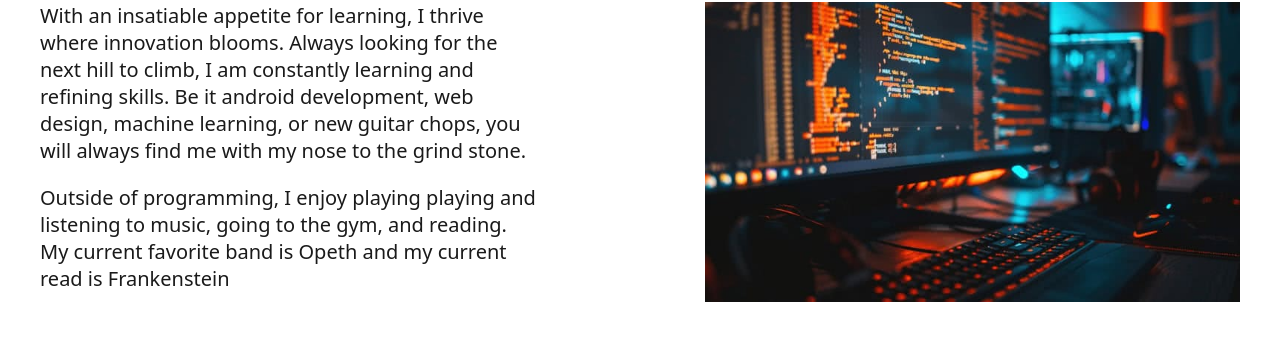
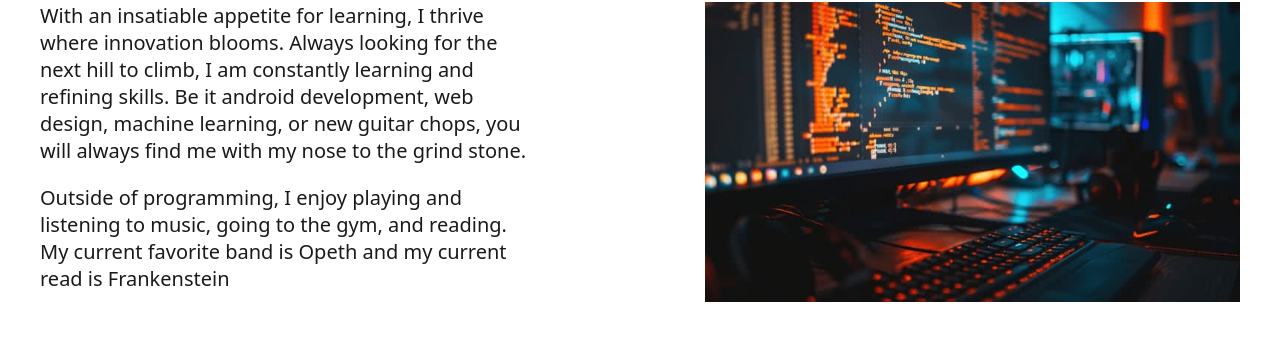
Before and after one commit to scartisp/personal-website, a React (Vite) app: page / in a window 1280 px wide. Shown: the part 2074-2416 px from the top of the page. Built offline with nearby package versions, Linux system fonts and the light colour scheme; a web font is replaced by a local one.

Commit message:
corrected grammatical error in about

```diff
--- a/src/About/About.jsx
+++ b/src/About/About.jsx
@@ -8,7 +8,7 @@ const About = () => {
             <div className='about-content'>
                 <div className='about-text'>
                     <p>With an insatiable appetite for learning, I thrive where innovation blooms. Always looking for the next hill to climb, I am constantly learning and refining skills. Be it android development, web design, machine learning, or new guitar chops, you will always find me with my nose to the grind stone.</p>
-                    <p>Outside of programming, I enjoy playing playing and listening to music, going to the gym, and reading. My current favorite band is Opeth and my current read is Frankenstein</p>
+                    <p>Outside of programming, I enjoy playing and listening to music, going to the gym, and reading. My current favorite band is Opeth and my current read is Frankenstein</p>
                 </div>
                     <img src={coding} className='code-img'></img>
             </div>
```
